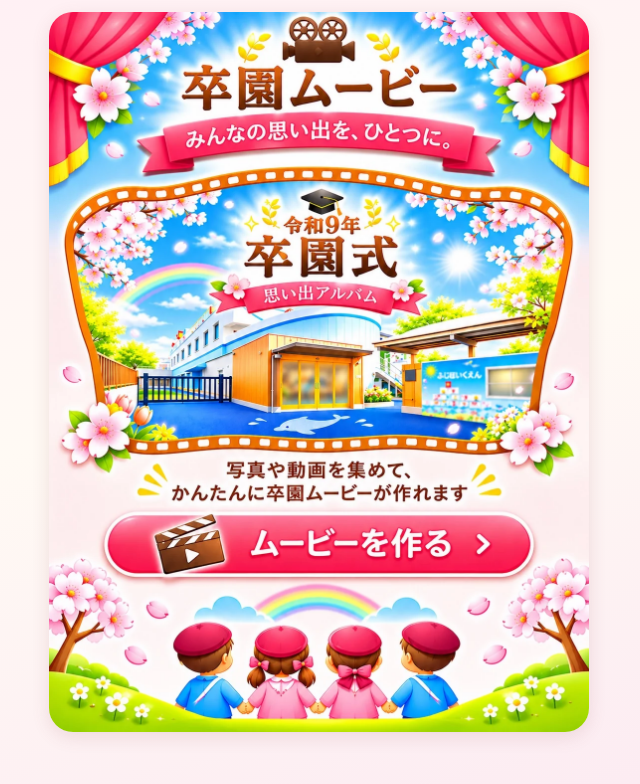
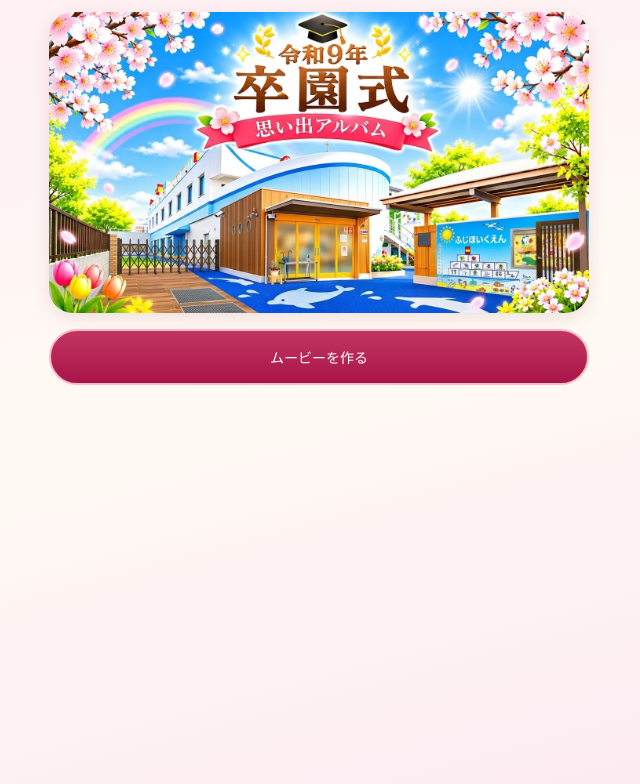
Before and after one commit to k5wvk4n6pt-web/omoide-theater-demo, a React (Vite) app: page / in a window 1280 px wide. Shown: the top 784 px of the page, without its empty margins (321-961 px from the left). Built offline with nearby package versions, Linux system fonts and the light colour scheme; a web font is replaced by a local one.

Commit message:
Use the updated Fuji nursery artwork in the movie app

```diff
--- a/src/App.tsx
+++ b/src/App.tsx
@@ -449,13 +449,14 @@ useEffect(()=>{if(!playing)stopMusic()},[playing]);
 useEffect(()=>{if(!playing)return;const isVideo=phase==='photos'&&photos[playIndex]?.kind==='video';const pause=pauseBgmDuringVideo&&isVideo;if(audioRef.current){if(pause)audioRef.current.pause();else void audioRef.current.play().catch(()=>{})}if(soundCtx.current){if(pause)void soundCtx.current.suspend();else void soundCtx.current.resume()}},[playing,phase,playIndex,pauseBgmDuringVideo,photos]);
 
 
+const graduationArtwork = new URL('../fuji-graduation-opening.webp', import.meta.url).href;
 const titleBanner = new URL('../omoide-movie-title.webp', import.meta.url).href;
 return <main className={step==='home'?'theaterHome':'theaterEditor'}>{step!=='home'?<header><img className="homeArtwork" src={titleBanner} width={1584} height={672} alt="おもいでムービー。写真が、一本の動画になる。" onLoad={e=>e.currentTarget.classList.add('loaded')}/><div className="homeCurtain left"/><div className="homeCurtain right"/><div className="brand"><span className="homeCamera">🎥</span>おもいでムービー</div><div className="subtitle">写真が、一本の動画になる。</div></header>:null}
 {step==='home'?<section className="graduationHome">
   <div className="graduationPoster">
-    <img src={import.meta.env.BASE_URL+'artwork/graduation-home-cover.webp'} width={1086} height={1448} alt="卒園ムービー。みんなの思い出を、ひとつに。令和9年卒園式の思い出アルバム。" fetchPriority="high"/>
-    <button type="button" className="graduationPosterAction" aria-label="ムービーを作る" disabled={draftBusy} onClick={newProject}/>
+    <img src={graduationArtwork} width={1376} height={768} alt="令和9年 卒園式 思い出アルバム。桜と虹の下にふじほいくえんの園庭。" fetchPriority="high"/>
   </div>
+  <button type="button" className="primary graduationPosterAction" disabled={draftBusy} onClick={newProject}>ムービーを作る</button>
   {projects.length>0?<div className="draftBox"><h3>📁 保存した作品（{projects.length}件）</h3><div className="projectList">{projects.map(p=><div className="projectCard" key={p.id}>{thumbUrls[p.id]?<img src={thumbUrls[p.id]} alt="作品の表紙"/>:<div className="projectFallback">🎬</div>}<div className="projectDetail"><strong>{p.title}</strong><small>{p.photoCount}枚 · {new Date(p.savedAt).toLocaleString('ja-JP')}</small><div className="projectButtons"><button onClick={()=>restoreProject(p.id)} disabled={draftBusy}>編集する</button><button onClick={()=>copyProject(p.id)} disabled={draftBusy}>複製</button><button onClick={()=>eraseProject(p.id)} disabled={draftBusy}>削除</button></div></div></div>)}</div></div>:null}{draftInfo?<p className="note" role="status">{draftInfo}</p>:null}</section>:null}
 {step==='edit'?<section className="panel"><div className="sectionHeading"><h2>ムービーを作成</h2></div><nav className="editSteps" aria-label="編集の手順">{([['opening','① オープニング'],['main','② 本編'],['ending','③ エンディング'],['finish','④ 完成・保存']] as const).map(([key,label])=><button key={key} className={editPage===key?'active':''} aria-current={editPage===key?'step':undefined} onClick={()=>{setPlaying(false);setEditPage(key)}}>{label}</button>)}</nav><section className="sharedPreview"><h3>{openingStill?'🎬 オープニングプレビュー':endingStill?'🌷 エンディングプレビュー':'🎥 全体プレビュー'}</h3><div className={'preview '+aspect}><div className={'previewFrame'+(openingStill?' openingStill':'')}>
 {playing&&phase==='photos'&&transitionEffect==='page'&&photos.length>0&&((playIndex===0&&opening==='album')||photos[playIndex-1])?<div key={'turn-'+sceneKey} className="albumFullPageTurn" aria-hidden="true">{playIndex===0?<div className="albumTurnTitlePage"><span>{title}</span></div>:<div className="albumTurnPreviousPage"><div className="albumTurnPhotoClip">{photos[playIndex-1].kind==='video'?<div className="albumTurnVideoPlaceholder">🎞️</div>:<img src={photos[playIndex-1].url} alt="" style={{transform:'scale('+(photos[playIndex-1].zoom??1)+') translate('+(photos[playIndex-1].offsetX??0)+'%,'+(photos[playIndex-1].offsetY??0)+'%)'}}/>}</div>{photos[playIndex-1].caption?<div className="albumTurnCaption" style={{left:(photos[playIndex-1].captionX??50)+'%',top:(photos[playIndex-1].captionY??83)+'%',fontFamily:photos[playIndex-1].captionFont==='cursive'?'Yomogi, cursive':photos[playIndex-1].captionFont??'sans-serif',fontSize:(photos[playIndex-1].captionSize??22)+'px',fontWeight:photos[playIndex-1].captionWeight??700,color:photos[playIndex-1].captionColor??'#fff',background:photos[playIndex-1].captionBackground?'rgba(0,0,0,.58)':'transparent'}}>{photos[playIndex-1].caption}</div>:null}</div>}</div>:null}
@@ -471,7 +472,7 @@ return <main className={step==='home'?'theaterHome':'theaterEditor'}>{step!=='ho
 {!titleCardStill&&(!playing||phase==='photos')&&shownSticker!=='none'?<div className="previewSticker" aria-hidden="true">{symbols[shownSticker]}</div>:null}
 {!titleCardStill&&activeSubtitle&&(!playing||phase==='photos')?<div className="timedSubtitle" style={{color:activePhoto.subtitleColor??'#ffffff',fontSize:(activePhoto.subtitleSize??22)+'px',WebkitTextStroke:'0.5px '+(activePhoto.subtitleOutline??'#202020'),textShadow:'-1px -1px 0 '+(activePhoto.subtitleOutline??'#202020')+', 1px 1px 0 '+(activePhoto.subtitleOutline??'#202020')}}>{activeSubtitle.text}</div>:null}
 {!titleCardStill&&activePhoto?.caption&&(!playing||phase==='photos')?<div key={activePhoto.id+'-'+sceneKey} className={'photoCaption '+(editTool==='text'?'draggableCaption':'')+(playing&&phase==='photos'?' captionMotion-'+(activePhoto.captionMotion??'none'):'')} style={{left:(activePhoto.captionX??50)+'%',top:(activePhoto.captionY??83)+'%',bottom:'auto',right:'auto',fontFamily:activePhoto.captionFont==='cursive'?'Yomogi, cursive':activePhoto.captionFont??'sans-serif',color:activePhoto.captionColor??'#ffffff',fontSize:(activePhoto.captionSize??22)+'px',fontWeight:activePhoto.captionWeight??700,textShadow:'none',background:activePhoto.captionBackground?'rgba(0,0,0,.58)':'transparent'}} onPointerDown={e=>{if(editTool==='text')beginDrag(e,'caption')}} onPointerMove={moveDrag} onPointerUp={endDrag} onPointerCancel={endDrag}>{activePhoto.captionOutline?<span aria-hidden="true" className="captionOutlineLayer" style={{WebkitTextStroke:((activePhoto.captionWeight??700)>=900?'3.2px ':(activePhoto.captionWeight??700)>=700?'2.2px ':'1.2px ')+(activePhoto.captionOutlineColor??'#222222')}}>{activePhoto.caption}</span>:null}<span className="captionFillLayer" style={{WebkitTextStroke:(activePhoto.captionWeight??700)>=900?'1.35px '+(activePhoto.captionColor??'#ffffff'):(activePhoto.captionWeight??700)>=700?'.65px '+(activePhoto.captionColor??'#ffffff'):'0px transparent',paintOrder:'stroke fill'}}>{activePhoto.caption}</span></div>:null}
-{showOpening && opening==='fuji_graduation' ? <img className="openingTitleArtwork" src={new URL('../fuji-graduation-opening.webp', import.meta.url).href} alt="令和9年 卒園式 思い出アルバム"/> : null}
+{showOpening && opening==='fuji_graduation' ? <img className="openingTitleArtwork" src={graduationArtwork} alt="令和9年 卒園式 思い出アルバム"/> : null}
 {showOpening&&opening!=='curtain'&&opening!=='album'&&opening!=='fuji_graduation'?<div key={'opening-'+sceneKey} className={'openingOverlay opening-'+opening}>{(['gold_light','floral_wedding','sakura_tunnel','balloon_party','starry_story','retro_cinema'].includes(opening))?<><div className="openingPhotoBackground" style={{backgroundImage:`url(${import.meta.env.BASE_URL}${opening}.png)`}}/><div className={"openingPhotoParticles"+(opening==='sakura_tunnel'?" sakuraPetalParticles":"")} aria-hidden="true">{Array.from({length:14},(_,i)=><span key={i} style={{left:(i*37%97)+'%',top:(i*23%91)+'%',animationDelay:-(i*.43)+'s'}}>{opening==='sakura_tunnel'?' ':opening==='balloon_party'?'🎈':opening==='floral_wedding'?'✿':opening==='retro_cinema'?'✦':opening==='starry_story'?'✧':'✦'}</span>)}</div></>:null}{opening==='countdown'?(!openingStill||!title.trim())&&<div className="countdownDial" aria-label="3、2、1とカウントダウン"><span className="countdownNumber countdownThree">3</span><span className="countdownNumber countdownTwo">2</span><span className="countdownNumber countdownOne">1</span><span className="countdownSweep"/></div>:<div className="openingOrnaments" aria-hidden="true">{opening==='sparkle'?'✦ ✧ ✨ ✦ ✧':opening==='sakura'?'🌸 🌸 🌸 🌸':opening==='rainbow'?'🌈 ☁️ ☁️':'✧'}</div>}<div className="openingHeading">{title}</div></div>:null}
 </div></div><div className="actions" role="group" aria-label="写真・動画の追加">
 <label className={'mediaPicker'+(photos.length===0?' primary':'')}>
--- a/src/style.css
+++ b/src/style.css
@@ -337,20 +337,19 @@ input[type="file"][hidden]{display:none!important}
   width: 100%;
   height: auto;
 }
-.graduationPoster .graduationPosterAction {
-  position: absolute;
-  inset: 69.1% 10% auto;
-  height: 9.6%;
-  min-height: 44px;
-  padding: 0;
-  border: 0;
+.graduationHome .graduationPosterAction {
+  display: block;
+  width: 100%;
+  min-height: 48px;
+  margin: 16px 0 0;
+  border: 2px solid #f6bdc6;
   border-radius: 100px;
-  background: transparent;
+  background: linear-gradient(#c23662, #a91449);
+  color: #fff;
+  font-weight: 800;
   touch-action: manipulation;
 }
-.graduationPoster .graduationPosterAction:active { background: #50001c24; }
-.graduationPoster .graduationPosterAction:disabled { background: #fff8; }
-.graduationPoster .graduationPosterAction:focus-visible { outline-offset: -4px; }
+.graduationHome .graduationPosterAction:disabled { opacity: .6; }
 .graduationHome .draftBox {
   border: 1px solid #edc9ac;
   background: #fff8ef;
```
Also changed, not shown: fuji-graduation-opening.webp, public/artwork/graduation-home-cover.webp (deleted).
